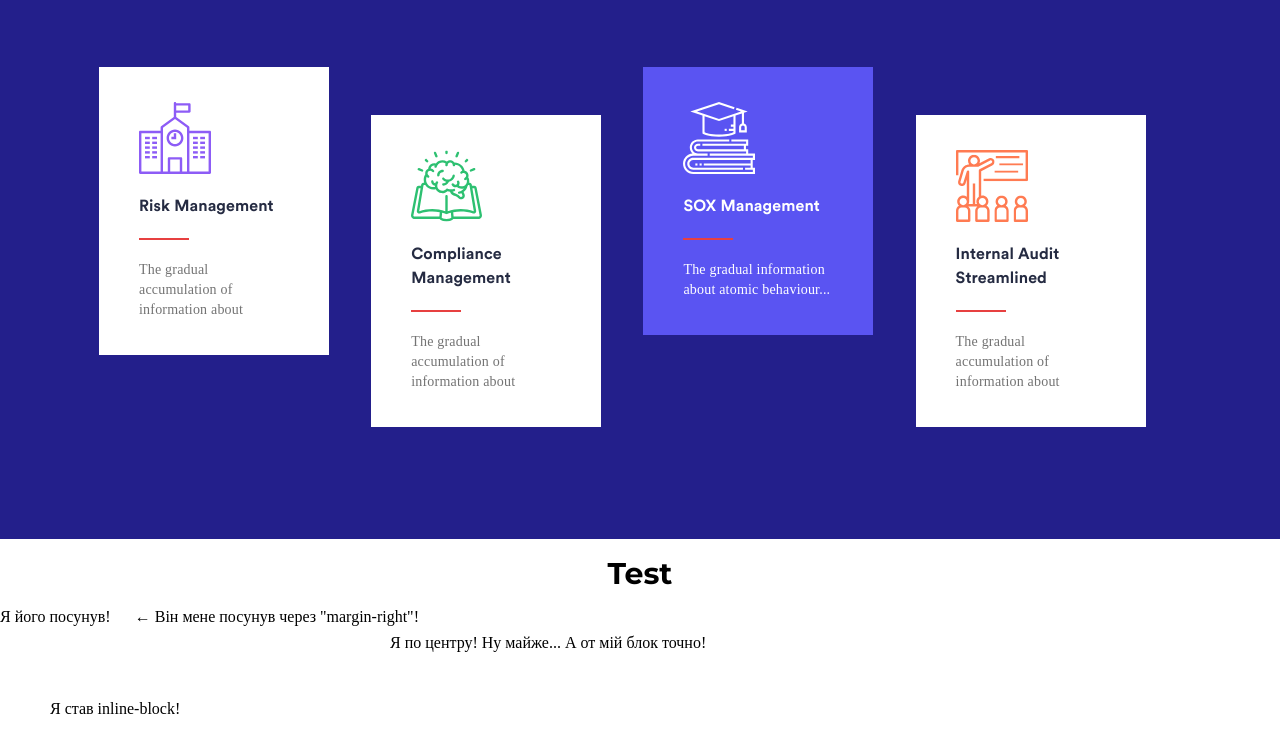
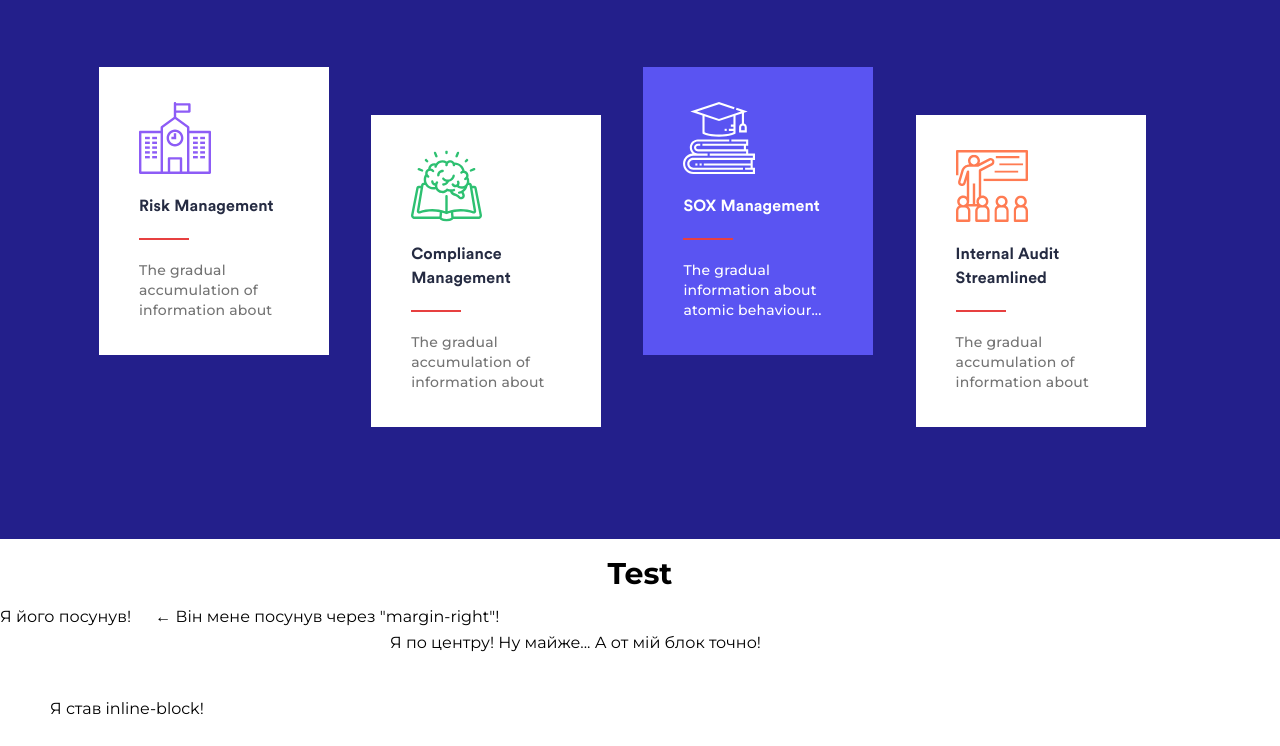
Before and after one commit to Vladyslav-Skvortsov/lessons, a plain HTML site: page lesson_05/index.html in a window 1280 px wide. Shown: the part 242-988 px from the top of the page. Drawn offline with Linux system fonts and the light colour scheme.

Commit message:
fix: fix font-family

```diff
--- a/lesson_05/css/style.css
+++ b/lesson_05/css/style.css
@@ -2,7 +2,7 @@
 @import url("fonts.css");
 
 body {
-	font-family: "Montserrat", "Arial" sans-serif;
+	font-family: "Montserrat", "Arial", sans-serif;
 }
 .header {
 	max-width: 150px;
```
